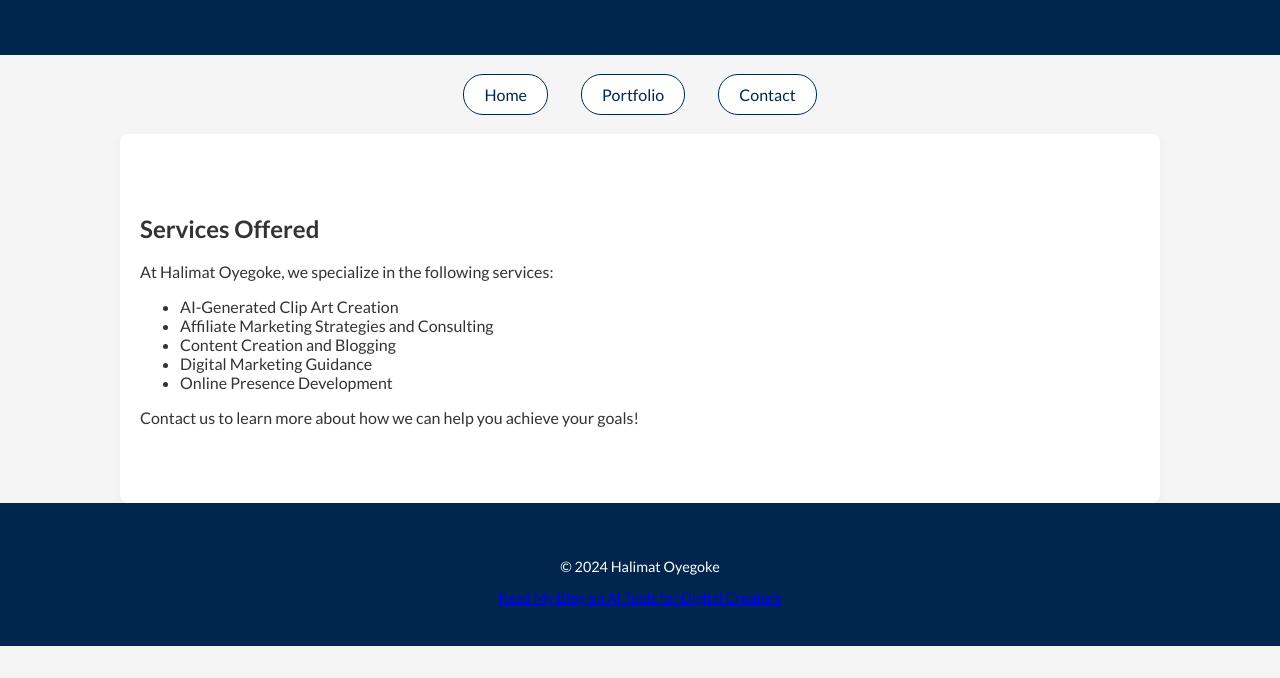
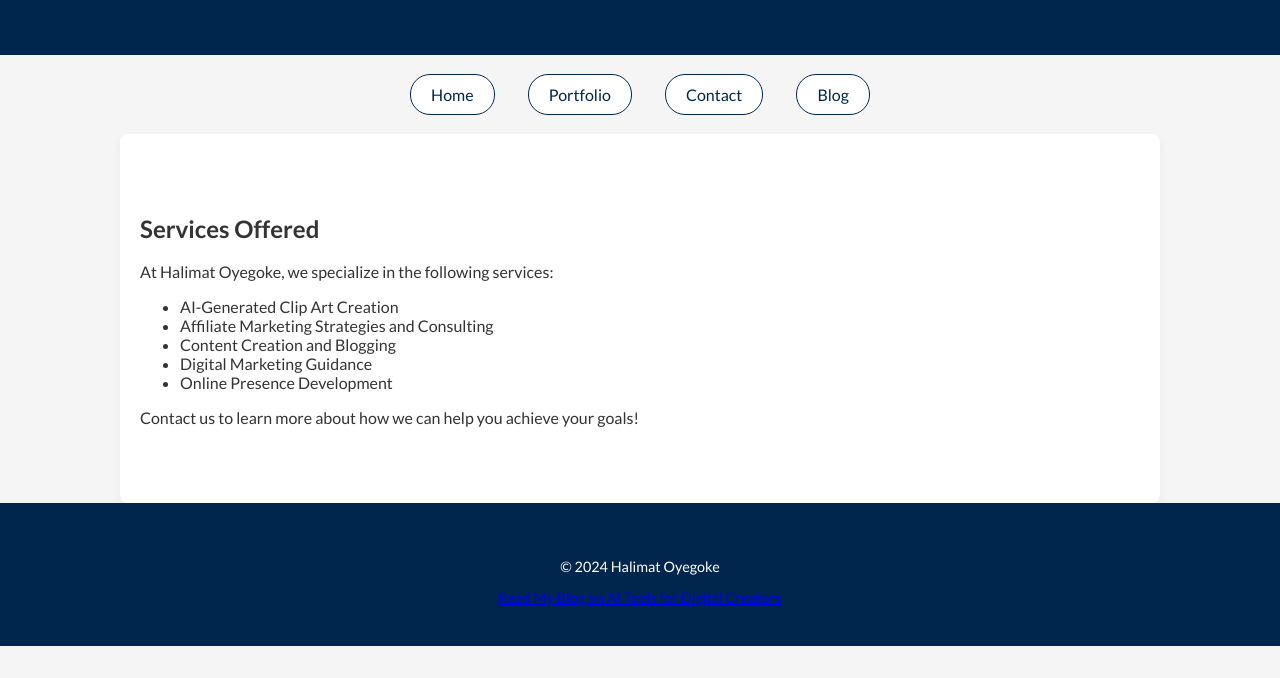
Before and after one commit to Canvas-by-Hali/halimat-oyegoke, a plain HTML site: page services.html in a window 1280 px wide. Shown: the part 122-800 px from the top of the page. Drawn offline with Linux system fonts and the light colour scheme.

Commit message:
Update services.html

```diff
--- a/services.html
+++ b/services.html
@@ -77,6 +77,7 @@
         <a href="index.html">Home</a>
         <a href="portfolio updated 2.html">Portfolio</a>
         <a href="contact page 2.html">Contact</a>
+         <a href="blog 2.html">Blog</a>
     </nav>
 
     <section>
```
